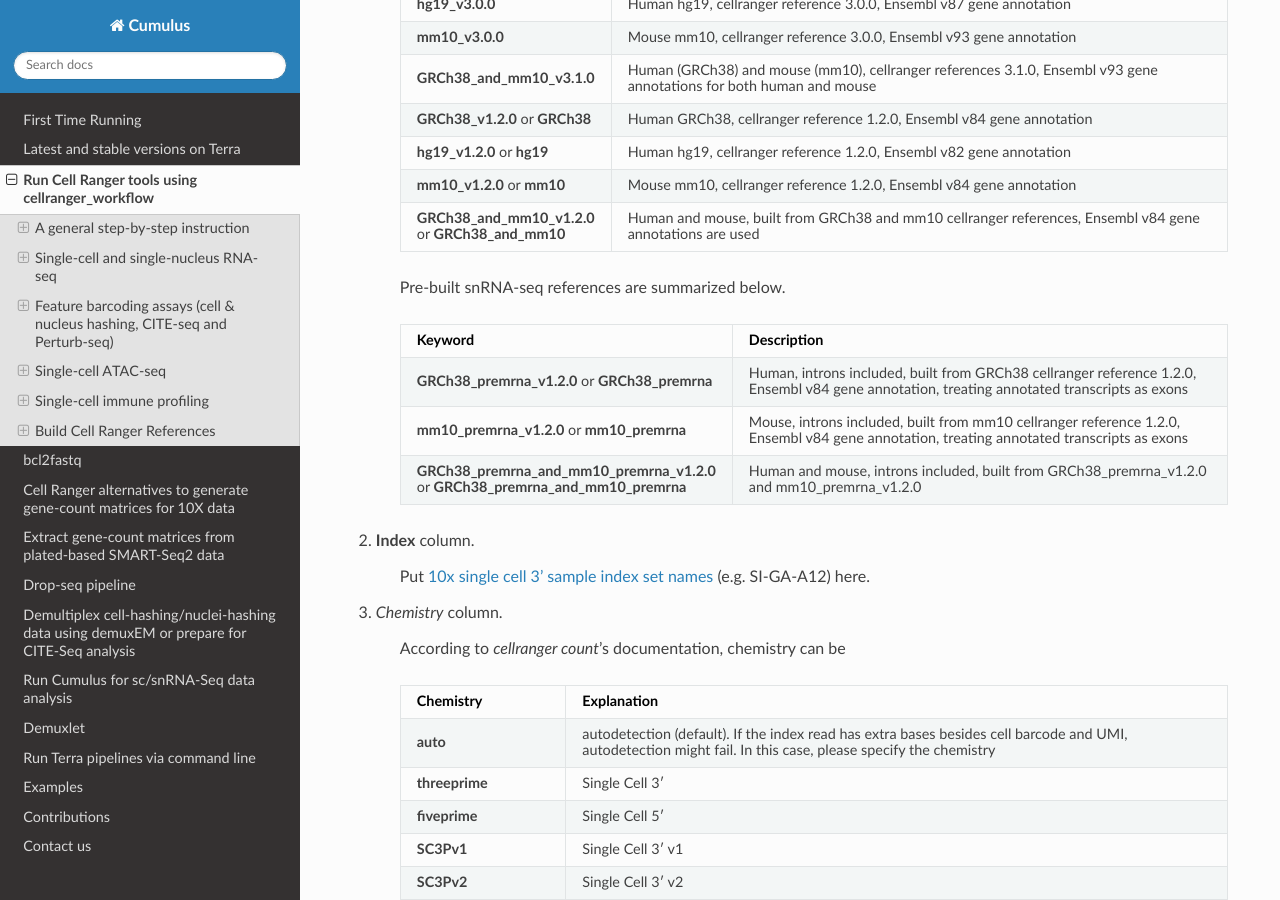
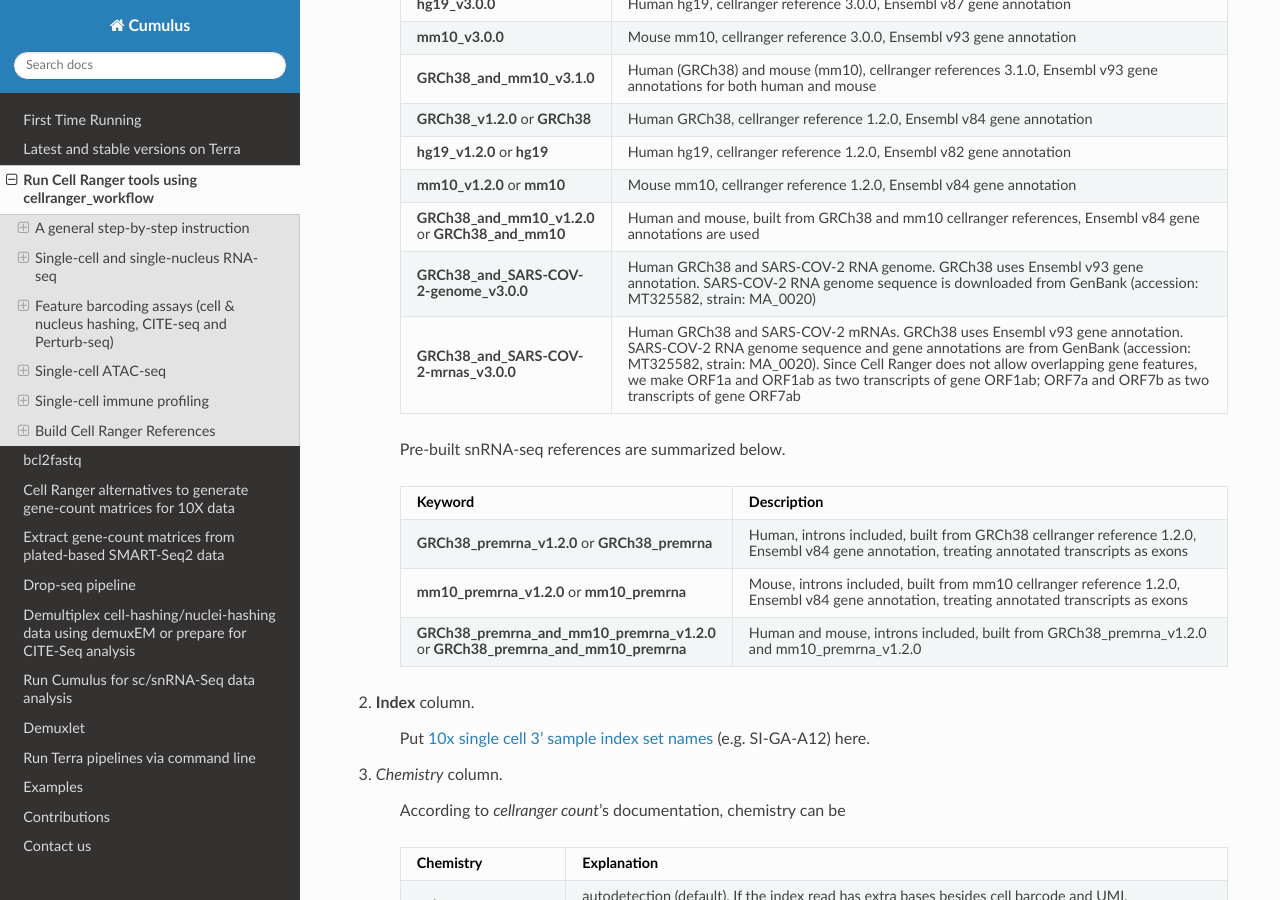
Before and after one commit to lilab-bcb/cumulus, a Sphinx documentation site: the page built from docs/cellranger.rst, in a window 1280 px wide and 900 px high, scrolled down 5304 px. Built offline with Sphinx 7.4.7 and the Read the Docs theme 2.0.0, drawn with Linux system fonts in a browser that asks for light colours.

Commit message:
Added COVID-19 references

```diff
--- a/docs/cellranger.rst
+++ b/docs/cellranger.rst
@@ -206,6 +206,10 @@ Sample sheet
 		  - Mouse mm10, cellranger reference 1.2.0, Ensembl v84 gene annotation
 		* - **GRCh38_and_mm10_v1.2.0** or **GRCh38_and_mm10**
 		  - Human and mouse, built from GRCh38 and mm10 cellranger references, Ensembl v84 gene annotations are used
+		* - **GRCh38_and_SARS-COV-2-genome_v3.0.0**
+		  - Human GRCh38 and SARS-COV-2 RNA genome. GRCh38 uses Ensembl v93 gene annotation. SARS-COV-2 RNA genome sequence is downloaded from GenBank (accession: MT325582, strain: MA_0020)
+		* - **GRCh38_and_SARS-COV-2-mrnas_v3.0.0**
+		  - Human GRCh38 and SARS-COV-2 mRNAs. GRCh38 uses Ensembl v93 gene annotation. SARS-COV-2 RNA genome sequence and gene annotations are from GenBank (accession: MT325582, strain: MA_0020). Since Cell Ranger does not allow overlapping gene features, we make ORF1a and ORF1ab as two transcripts of gene ORF1ab; ORF7a and ORF7b as two transcripts of gene ORF7ab
 
 	Pre-built snRNA-seq references are summarized below.
 
```
Also changed, not shown: 1 other file.
